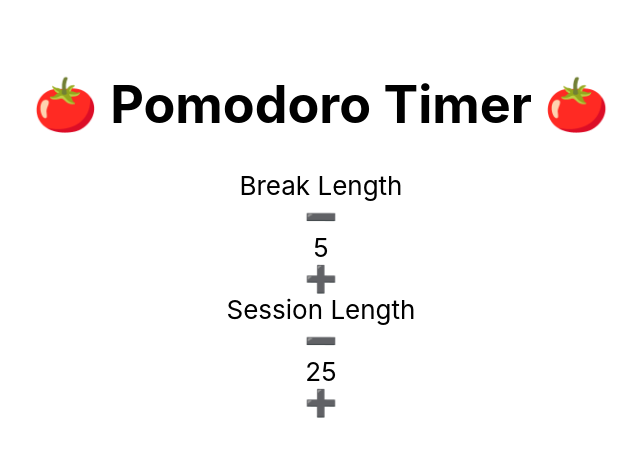
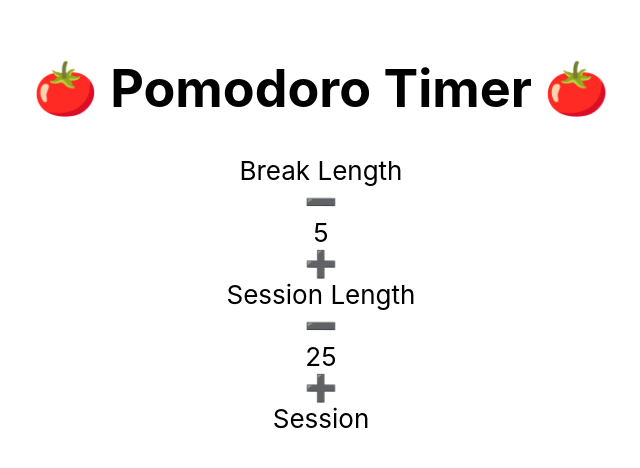
Before and after one commit to xeffrei/fcc-25-5-clock, a React (Create React App) app: page / in a window 1280 px wide. Shown: the part 172-640 px from the top of the page, without its empty margins (319-959 px from the left). Built offline with nearby package versions, Linux system fonts and the light colour scheme.

Commit message:
Add timer label
- test the same
- resolves #7
- makes fcc content/7 test pass

```diff
--- a/src/features/PomodoroTimer/PomodoroTimer.jsx
+++ b/src/features/PomodoroTimer/PomodoroTimer.jsx
@@ -64,11 +64,26 @@ export const PomodoroTimer = () => {
     )
   }
 
+  const timerDisplay = () => {
+    // may become its own feature/component later
+    return (
+      <>
+        <div
+          data-testid='timer-label'
+          id='timer-label'
+        >
+          Session
+        </div>
+      </>
+    )
+  }
+
   return (
     <div data-testid='pomodoro-timer'>
       <h1>🍅 Pomodoro Timer 🍅</h1>
       {breakSettings()}
       {sessionSettings()}
+      {timerDisplay()}
     </div>
   )
 }
```
Also changed, not shown: 1 other file (tests, documents, lock files or other folders).
